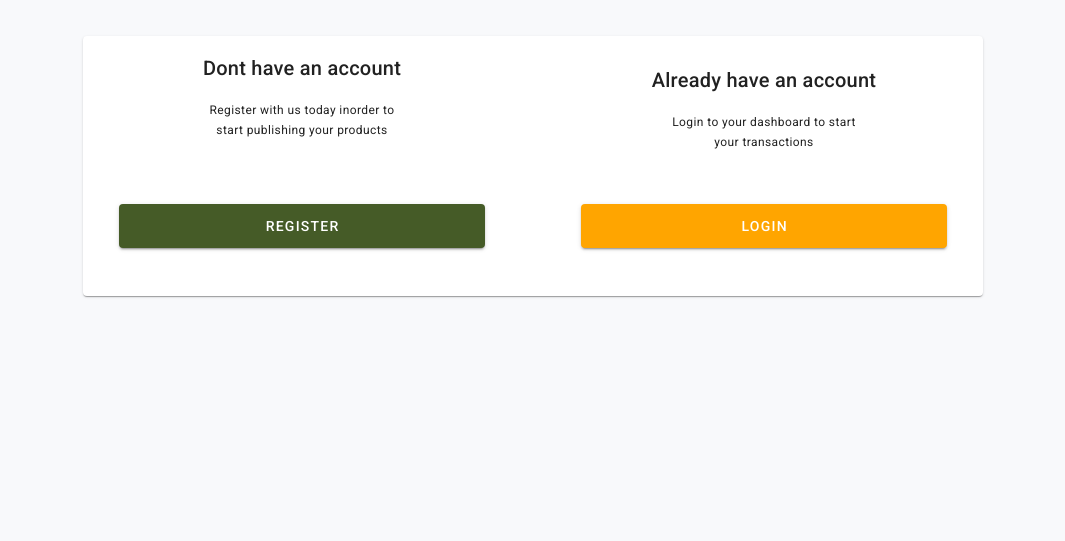
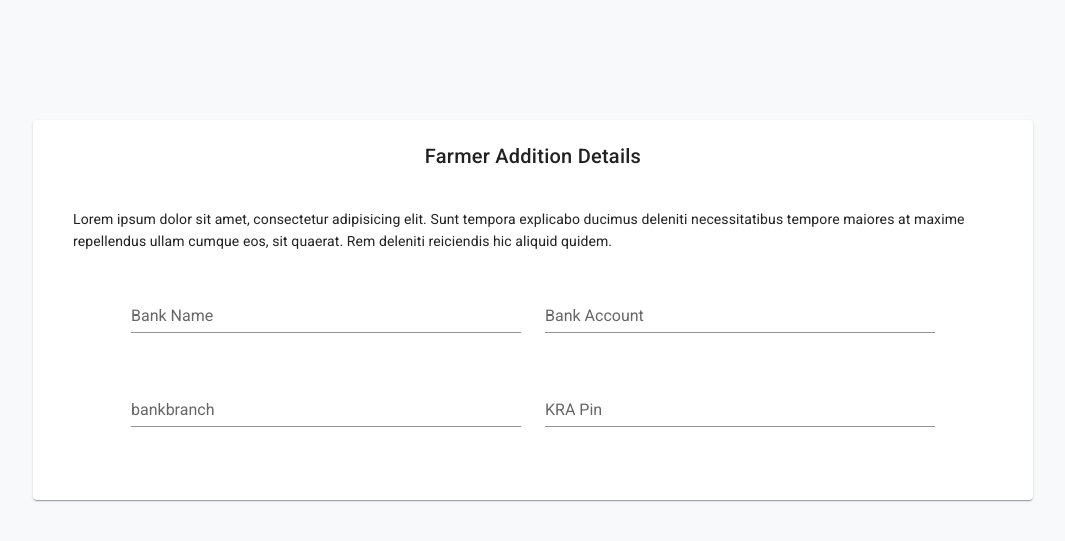
Before and after one commit to peterchege/armu, a Vue app: page /farmer-details in a window 1280 px wide. Shown: the part 211-752 px from the top of the page, without its empty margins (107-1172 px from the left). Built offline with nearby package versions, Linux system fonts and the light colour scheme.

Commit message:
input fields

```diff
--- a/src/views/FarmerAdditionalDetails.vue
+++ b/src/views/FarmerAdditionalDetails.vue
@@ -14,86 +14,98 @@
                 </v-col>
 
             </v-row>
-            <v-card class="mx-auto elevation-1" width="900">
-                <v-row align="center" justify="center" class="text-center">
+            <v-card class="mx-auto elevation-1" max-width="1000">
+                <v-row align="center" justify="center" class="text-center ma-auto">
+                    <v-card-title
+                    class="pt-5"
+                    color="primary">
+                    Farmer Addition Details
+                    </v-card-title>
 
-                    <v-col  cols="12" sm="12" md="6" >
-                        <v-card-title >
-                            <h2 class="title ma-auto"> Dont have an account</h2>
-                        </v-card-title>
-                        <v-card-text class="caption">
-                            Register with us today inorder to<br> start publishing your products
-                        </v-card-text>
+                    <v-card-text class="text-start px-10 py-5">
+                        Lorem ipsum dolor sit amet, consectetur adipisicing elit.
+                        Sunt tempora explicabo ducimus deleniti necessitatibus tempore
+                        maiores at maxime repellendus ullam cumque eos, sit quaerat.
+                        Rem deleniti reiciendis hic aliquid quidem.
+                    </v-card-text>
 
-                         <v-card-actions class="ma-7">
-                        <v-spacer></v-spacer>
-                            <v-btn block large
-                            color="primary"
-                            class="my-3"
-                            @click="onSubmit"
-                            :loading="loading"
-                            to="/register">
-                            Register
-                            </v-btn>
-                      </v-card-actions>
+                     <v-form
+                     class="mb-10 mx-7"
+                     v-model="valid">
+                        <v-container>
+                            <v-row>
+                                <v-col
+                                cols="12"
+                                md="6"
+                                >
+                                <v-text-field
+                                    v-model="bankname"
+                                    label="Bank Name"
+                                    required
+                                ></v-text-field>
+                                </v-col>
 
-                    </v-col>
-                    <v-col cols="12" sm="12" md="6">
-                         <v-card-title>
-                            <span class="title ma-auto"> Already have an account</span>
-                        </v-card-title>
-                        <v-card-text class="caption">
-                            Login to your dashboard to start <br>your transactions
-                        </v-card-text>
-                        <v-card-actions class="ma-7">
-                        <v-spacer></v-spacer>
-                            <v-btn block large
-                            color="secondary"
-                            @click="onLogin"
-                            :loading="loading"
-                            to='/login'>
-                            Login
-                            </v-btn>
-                         </v-card-actions>
-                    </v-col>
+                                <v-col
+                                cols="12"
+                                md="6"
+                                >
+                                <v-text-field
+                                    v-model="bankaccount"
+                                    label="Bank Account"
+                                    required
+                                ></v-text-field>
+                                </v-col>
+
+                                <v-col
+                                cols="12"
+                                md="6"
+                                >
+                                <v-text-field
+                                    v-model="bankbranch"
+                                    label="bankbranch"
+                                    required
+                                ></v-text-field>
+                                </v-col>
+
+                                <v-col
+                                cols="12"
+                                md="6"
+                                >
+                                <v-text-field
+                                    v-model="kra"
+                                    :rules="emailRules"
+                                    label="KRA Pin"
+                                    required
+                                ></v-text-field>
+                                </v-col>
+                            </v-row>
+                        </v-container>
+                    </v-form>
+
                 </v-row>
             </v-card>
-        <v-row align="center" justify="center" class="text-center">
-                <v-col  sm="12" md="4" align="center" >
-                    <v-img
-                    src="../assets/avatars/famer-woman.png"
-                    max-width="150"
-                    max-height="150"
-                    class="my-0">
-                    </v-img>
-                </v-col>
-                <v-col  sm="12" md="4" align="center" >
-                    <v-img
-                    src="../assets/avatars/buyer-man.png"
-                    max-width="200"
-                    max-height="200"
-                    class="my-0">
-                    </v-img>
-                </v-col>
-                <v-col  sm="12" md="4" align="center" >
-                    <v-img
-                    src="../assets/avatars/buyers.png"
-                    max-width="150"
-                    max-height="150"
-                    class="my-0">
-                    </v-img>
-                </v-col>
-            </v-row>
 
         </v-container>
     </v-app>
 </template>
 <script>
-export default {
-
-}
+  export default {
+    data: () => ({
+      valid: false,
+      firstname: '',
+      lastname: '',
+      nameRules: [
+        v => !!v || 'Name is required',
+        v => v.length <= 10 || 'Name must be less than 10 characters',
+      ],
+      email: '',
+      emailRules: [
+        v => !!v || 'E-mail is required',
+        v => /.+@.+/.test(v) || 'E-mail must be valid',
+      ],
+    }),
+  }
 </script>
-
 <style scoped>
     .image {
         background-image: url('../assets/background.jpg');
```
